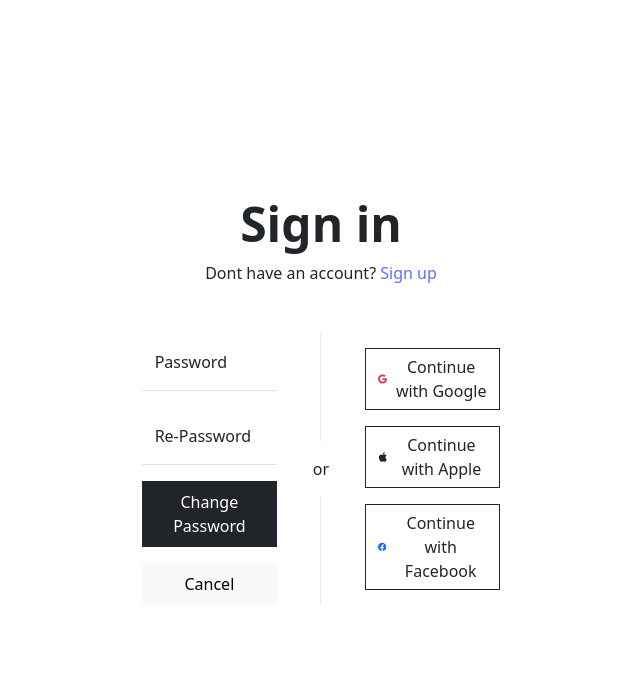
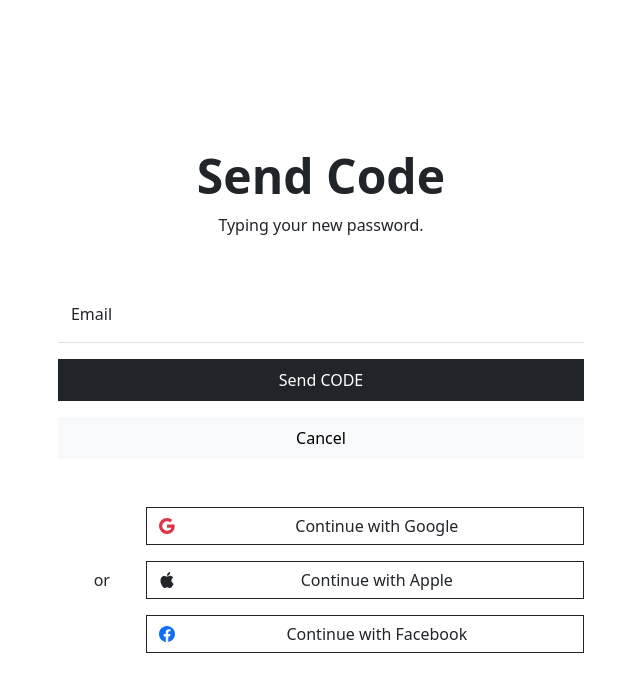
Before and after one commit to nguyenthequyen210398/Mock2024_Group3, a React (Vite) app in the folder fe-book-movie-tickets/: page / in a window 1280 px wide. Shown: the top 692 px of the page, without its empty margins (319-959 px from the left). Built offline with nearby package versions, Linux system fonts and the light colour scheme.

Commit message:
FIX UI of ChangePassword and ForgotPassword

```diff
--- a/fe-book-movie-tickets/src/App.jsx
+++ b/fe-book-movie-tickets/src/App.jsx
@@ -2,12 +2,13 @@ import './App.css';
 
 import SignIn from "./pages/auth/SignIn.jsx";
 import ChangePassword from "./pages/auth/ChangePassword.jsx";
+import ForgotPassword from "./pages/auth/ForgotPassword.jsx";
 
 function App() {
 
     return (
         <>
-            <ChangePassword/>
+            <ForgotPassword/>
         </>
     );
 }
--- a/fe-book-movie-tickets/src/pages/auth/ChangePassword.jsx
+++ b/fe-book-movie-tickets/src/pages/auth/ChangePassword.jsx
@@ -1,5 +1,6 @@
 import {useState} from "react";
 import './ChangePassword.scss';
+import {Button} from "react-bootstrap";
 
 function ChangePassword() {
     const [passwordForm, setPasswordForm] = useState({
@@ -38,15 +39,15 @@ function ChangePassword() {
                 <div className="row">
                     <div className="col-12">
                         <div className="mb-5">
-                            <h2 className="display-5 fw-bold text-center">Sign in</h2>
-                            <p className="text-center m-0">Dont have an account? <a href="signup">Sign up</a></p>
+                            <h2 className="display-5 fw-bold text-center">Change Password</h2>
+                            <p className="text-center m-0">Typing your new password.</p>
                         </div>
                     </div>
                 </div>
                 <div className="row justify-content-center">
-                    <div className="col-12 col-lg-10 col-xl-8">
+                    <div className="col-12 ">
                         <div className="row gy-5 justify-content-center">
-                            <div className="col-12 col-lg-5">
+                            <div className="col-12">
                                 <form onSubmit={onSubmit}>
                                     <div className="col-12">
                                         <div className="form-floating mb-3">
@@ -93,22 +94,20 @@ function ChangePassword() {
                                     <div className="col-12">
                                         {error && <div className="text-danger">{error}</div>}
                                         <div className="d-grid">
-                                            <button type="submit" className="btn btn-lg btn-dark rounded-0 fs-6">Change Password</button>
+                                            <Button type="submit" className="btn btn-lg btn-dark rounded-0 fs-6">Change Password</Button>
                                         </div>
                                         <div className="d-grid">
-                                            <button type="button" onClick={returnLogin} className="btn btn-lg btn-light rounded-0 fs-6 mt-3">Cancel</button>
+                                            <Button  onClick={returnLogin} className="btn btn-lg btn-light rounded-0 fs-6 mt-3">Cancel</Button>
                                         </div>
                                     </div>
                                 </form>
                                 </div>
-                                <div className="col-12 col-lg-2 d-flex align-items-center justify-content-center gap-3 flex-lg-column">
-                                    <div className="bg-dark h-100 d-none d-lg-block" style={{ width: '1px', '--bs-bg-opacity': 0.1 }}></div>
-                                    <div className="bg-dark w-100 d-lg-none" style={{ height: '1px', '--bs-bg-opacity': 0.1 }}></div>
-                                    <div>or</div>
-                                    <div className="bg-dark h-100 d-none d-lg-block" style={{ width: '1px', '--bs-bg-opacity': 0.1 }}></div>
-                                    <div className="bg-dark w-100 d-lg-none" style={{ height: '1px', '--bs-bg-opacity': 0.1 }}></div>
-                                </div>
-                                <div className="col-12 col-lg-5 d-flex align-items-center">
+                                <div className="col-12  d-flex align-items-center">
+                                    <div className="col-12 col-lg-2 d-flex align-items-center justify-content-center gap-3 flex-lg-column">
+
+                                        <div>or</div>
+
+                                    </div>
                                     <div className="d-flex gap-3 flex-column w-100 ">
                                         <a href="#!" className="btn bsb-btn-2xl btn-outline-dark rounded-0 d-flex align-items-center">
                                             <svg xmlns="http://www.w3.org/2000/svg" width="16" height="16" fill="currentColor" className="bi bi-google text-danger" viewBox="0 0 16 16">
--- a/fe-book-movie-tickets/src/pages/auth/ForgotPassword.jsx
+++ b/fe-book-movie-tickets/src/pages/auth/ForgotPassword.jsx
@@ -1,5 +1,5 @@
 import {useState} from "react";
-import './ForgotPassword.scss';
+
 
 function ForgotPassword() {
     const [forgotPasswordForm, setForgotPasswordForm] = useState({
@@ -28,25 +28,30 @@ function ForgotPassword() {
     const clearError = () => {
         setError(false);
     };
+
+    /*    const returnLogin = () => {
+            // Redirect or handle returning to login page
+            console.log('Returning to login');
+        };*/
+
+
+
     return (
         <section className="py-3 py-md-5 py-xl-8">
             <div className="container">
                 <div className="row">
                     <div className="col-12">
                         <div className="mb-5">
-                            <h2 className="display-5 fw-bold text-center">Sign in</h2>
-                            <p className="text-center m-0">
-                                Dont have an account? <a href="signup">Sign up</a>
-                            </p>
+                            <h2 className="display-5 fw-bold text-center">Send Code</h2>
+                            <p className="text-center m-0">Typing your new password.</p>
                         </div>
                     </div>
                 </div>
                 <div className="row justify-content-center">
-                    <div className="col-12 col-lg-10 col-xl-8">
+                    <div className="col-12 ">
                         <div className="row gy-5 justify-content-center">
-                            <div className="col-12 col-lg-5">
+                            <div className="col-12">
                                 <form onSubmit={onSubmit}>
-                                    <div className="row gy-3 overflow-hidden">
                                     <div className="col-12">
                                         <div className="form-floating mb-3">
                                             <input
@@ -133,17 +138,14 @@ function ForgotPassword() {
                                             </button>
                                         </div>
                                     </div>
-                                    </div>
                                 </form>
                             </div>
+                            <div className="col-12  d-flex align-items-center">
                                 <div className="col-12 col-lg-2 d-flex align-items-center justify-content-center gap-3 flex-lg-column">
-                                <div className="bg-dark h-100 d-none d-lg-block" style={{ width: '1px', '--bs-bg-opacity': 0.1 }}></div>
-                                <div className="bg-dark w-100 d-lg-none" style={{ height: '1px', '--bs-bg-opacity': 0.1 }}></div>
+
                                     <div>or</div>
-                                <div className="bg-dark h-100 d-none d-lg-block" style={{ width: '1px', '--bs-bg-opacity': 0.1 }}></div>
-                                <div className="bg-dark w-100 d-lg-none" style={{ height: '1px', '--bs-bg-opacity': 0.1 }}></div>
+
                                 </div>
-                            <div className="col-12 col-lg-5 d-flex align-items-center">
                                 <div className="d-flex gap-3 flex-column w-100 ">
                                     <a href="#!" className="btn bsb-btn-2xl btn-outline-dark rounded-0 d-flex align-items-center">
                                         <svg xmlns="http://www.w3.org/2000/svg" width="16" height="16" fill="currentColor" className="bi bi-google text-danger" viewBox="0 0 16 16">
@@ -170,7 +172,6 @@ function ForgotPassword() {
                 </div>
             </div>
         </section>
-
     );
 }
 
```
Also changed, not shown: fe-book-movie-tickets/src/pages/auth/Test.jsx (added), 1 other file (tests, documents, lock files or other folders). Lines whose indentation alone changed are shown as unchanged.
